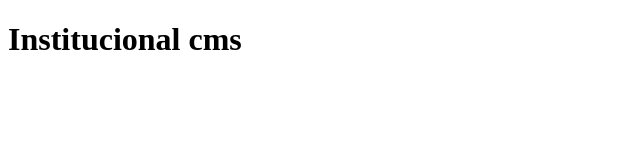
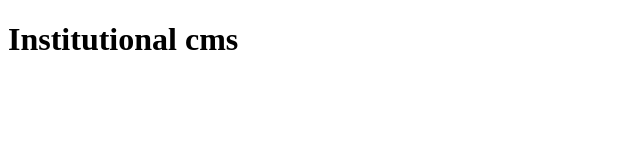
Before and after one commit to gustavosilvaf/institucional-cms, a Next.js app: page / in a window 1280 px wide. Shown: the top 160 px of the page, without its empty margins (0-640 px from the left). Built offline with nearby package versions, Linux system fonts and the light colour scheme.

Commit message:
Change version and fix page title

```diff
--- a/package.json
+++ b/package.json
@@ -17,7 +17,7 @@
     "@types/node": "^16.11.1",
     "@types/react": "^17.0.30",
     "@typescript-eslint/eslint-plugin": "^5.0.0",
-    "eslint": "^8.0.1",
+    "eslint": "7.14.0",
     "eslint-config-airbnb": "^18.2.1",
     "eslint-config-next": "11.1.2",
     "eslint-plugin-react": "^7.26.1",
--- a/src/pages/index.tsx
+++ b/src/pages/index.tsx
@@ -1,3 +1,3 @@
 export default function Home() {
-    return <h1>Institucional cms</h1>;
+    return <h1>Institutional cms</h1>;
 }
```
Also changed, not shown: 1 other file (tests, documents, lock files or other folders).
